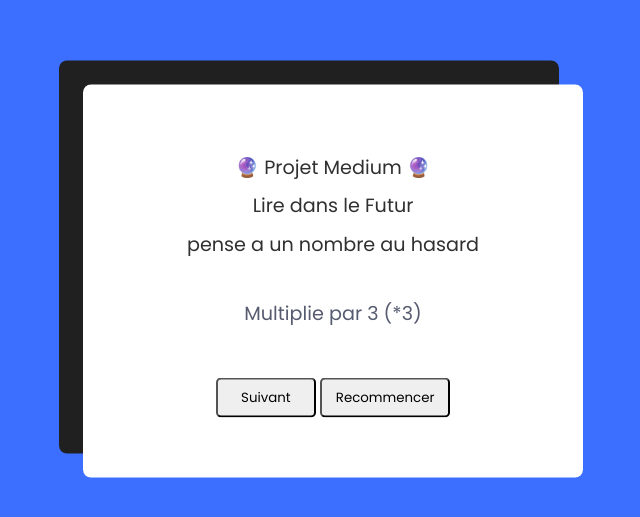
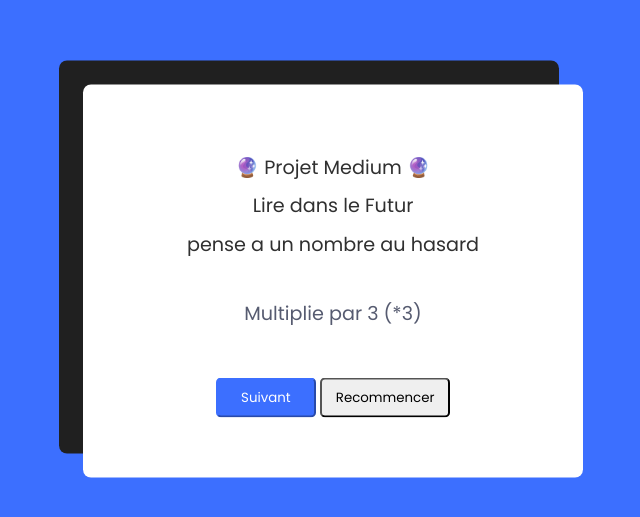
Before and after one commit to YvanNjanko/mediumproject_Futur, a website with bundled scripts: page index.html in a window 1280 px wide. Shown: the part 119-636 px from the top of the page, without its empty margins (307-947 px from the left). Built offline with nearby package versions, Linux system fonts and the light colour scheme.

Commit message:
init project

```diff
--- a/public/style.css
+++ b/public/style.css
@@ -34,10 +34,13 @@
   }
 
   .next{
+    color: #ffffff;
     height: 40px;
     width: 100px;
     padding: auto;
     border-radius: 5px;
+    border-color: #3c6fff;
+    background-color: #3c6fff;
   }
 
   .restart{
```
